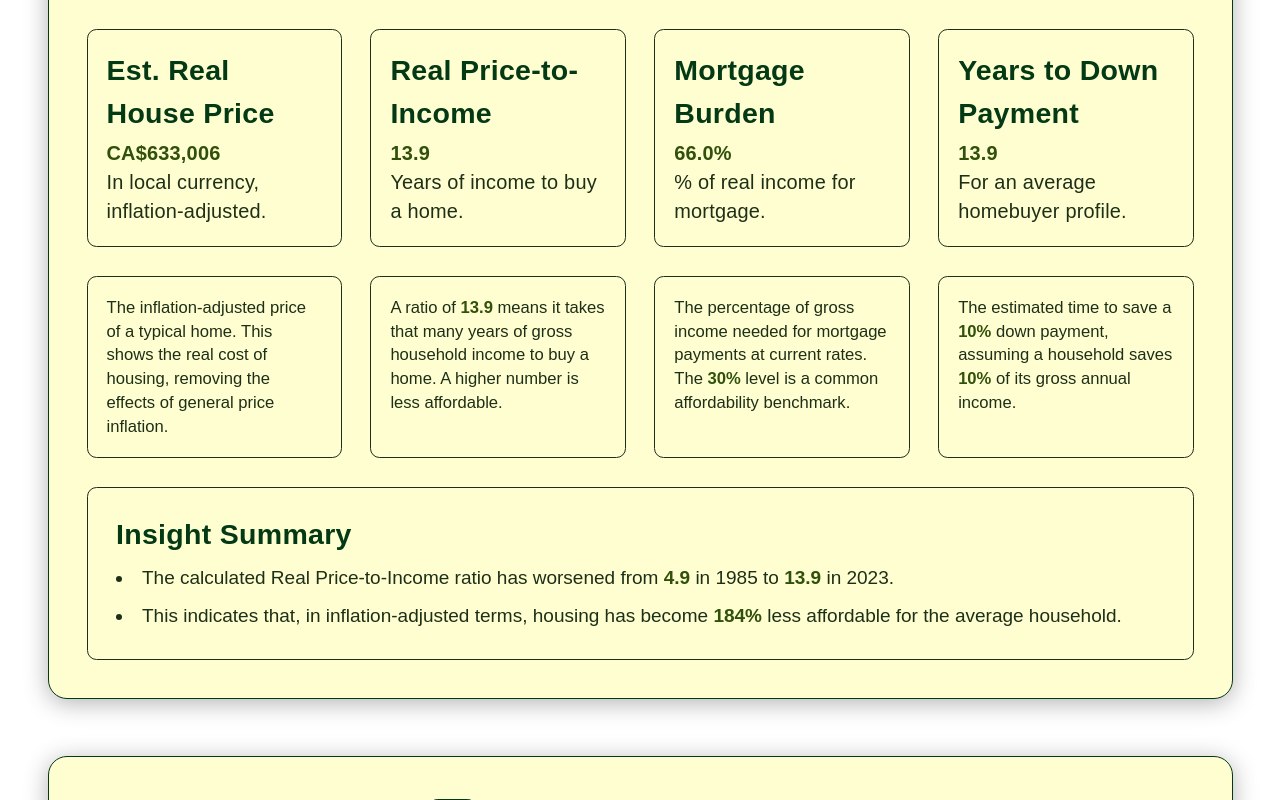
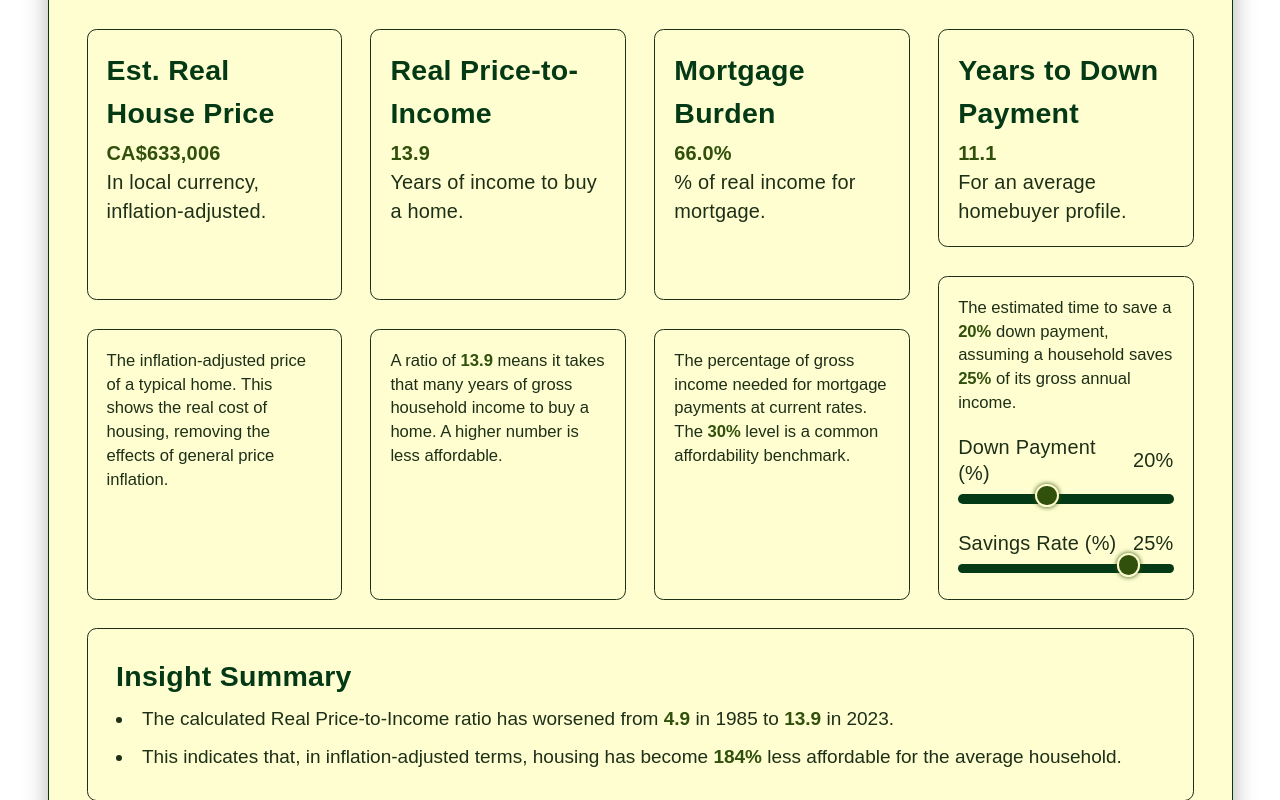
Before and after one commit to JoseAlpineTech/buying-house, a Next.js app: page /en in a window 1280 px wide. Shown: the part 576-1376 px from the top of the page. Built offline with nearby package versions, Linux system fonts and the light colour scheme; a web font is replaced by a local one.

Commit message:
Improves comparison table and snapshot

```diff
--- a/app/[locale]/page.tsx
+++ b/app/[locale]/page.tsx
@@ -35,7 +35,7 @@ import MobileControls from "../../components/ui/MobileControls";
 import MobileCountrySelector from "../../components/ui/MobileCountrySelector";
 import MobileLanguageSelector from "../../components/ui/MobileLanguageSelector";
 
-// Dynamically import chart components to code-split them
+// Dynamically import chart components
 const IncomeChart = dynamic(
   () =>
     import("../../components/charts/IncomeChart").then((mod) => mod.IncomeChart),
@@ -74,7 +74,6 @@ export const runtime = "edge";
 
 const ltv = 90;
 const term = 30;
-const savingsRate = 10;
 
 export default function Home() {
   const [selectedCountry, setSelectedCountry] = useState<string>("CAN");
@@ -90,6 +89,10 @@ export default function Home() {
     direction: "ascending",
   });
 
+  // 🔥 Shared slider state (NEW)
+  const [downPaymentPct, setDownPaymentPct] = useState(20);
+  const [savingsRate, setSavingsRate] = useState(25);
+
   const t = useTranslations();
 
   const countryData =
@@ -103,16 +106,13 @@ export default function Home() {
   const currency =
     currencies[selectedCountry as keyof typeof currencies] ?? currencies.USA;
 
+  // Build comparison table
   const comparisonData: ComparisonData[] = useMemo(() => {
     return Object.keys(affordabilityData)
       .map((countryCode): ComparisonData | null => {
         const cData =
           affordabilityData[countryCode as keyof typeof affordabilityData];
-        if (
-          !cData ||
-          !cData.realIncome?.length ||
-          !cData.mortgageRate?.length
-        )
+        if (!cData || !cData.realIncome?.length || !cData.mortgageRate?.length)
           return null;
 
         const endYear = cData.realIncome.slice(-1)[0].year;
@@ -135,9 +135,11 @@ export default function Home() {
 
         const payment = calcMortgagePayment(rate, metrics.housePrice, ltv, term);
         const mps = calcMPS(metrics.income, payment);
-        const ydp = calcYDP(
+
+        // Use shared sliders for YDP
+        const computedYdp = calcYDP(
           metrics.housePrice,
-          ltv,
+          100 - downPaymentPct,
           metrics.income,
           savingsRate,
         );
@@ -150,12 +152,12 @@ export default function Home() {
             ] ?? countryCode,
           pti: metrics.pti,
           mps,
-          ydp,
+          ydp: computedYdp,
           year: endYear,
         };
       })
       .filter((x): x is ComparisonData => x !== null);
-  }, []);
+  }, [downPaymentPct, savingsRate]);
 
   const comparisonSubtitle = useMemo(() => {
     if (!sortConfig) return "";
@@ -214,6 +216,7 @@ export default function Home() {
           dataEndYear={0}
           currency={currency.code}
         />
+
         <MobileControls
           onCountryClick={() => setIsCountrySelectorOpen(true)}
           onLanguageClick={() => setIsLanguageSelectorOpen(true)}
@@ -227,6 +230,7 @@ export default function Home() {
           selectedCountry={selectedCountry}
           onSelect={setSelectedCountry}
         />
+
         <MobileLanguageSelector
           isOpen={isLanguageSelectorOpen}
           onClose={() => setIsLanguageSelectorOpen(false)}
@@ -264,7 +268,13 @@ export default function Home() {
     term,
   );
   const mps = calcMPS(income, monthlyPayment);
-  const ydp = calcYDP(housePrice, ltv, income, savingsRate);
+
+  const ydp = calcYDP(
+    housePrice,
+    100 - downPaymentPct,
+    income,
+    savingsRate,
+  );
 
   const baseHousePrice = BASE_HOUSE_PRICES_2015[selectedCountry];
   const startIncome = countryData.realIncome[0]?.value;
@@ -292,41 +302,31 @@ export default function Home() {
           endYear={endYear}
           selectedCountryName={selectedCountryName}
           housePrice={housePrice}
+          income={income}
           pti={pti}
           mps={mps}
           ydp={ydp}
           monthlyPayment={monthlyPayment}
           insightSummary={insightSummary}
           currency={currency.code}
+          downPaymentPct={downPaymentPct}
+          savingsRate={savingsRate}
+          setDownPaymentPct={setDownPaymentPct}
+          setSavingsRate={setSavingsRate}
         />
       </SectionCard>
 
       <ChartCard
         title={t("Page.chartCard_RealHouseholdIncome_title")}
         chartComponent={
-          <IncomeChart
-            countryData={countryData}
-            countryCode={selectedCountry}
-          />
+          <IncomeChart countryData={countryData} countryCode={selectedCountry} />
         }
         explanationTitle={t("ChartCard.explanationTitle")}
         explanationContent={
           <>
-            <p
-              dangerouslySetInnerHTML={{
-                __html: t.raw("ChartCard.incomeExplanation.p1"),
-              }}
-            />
-            <p
-              dangerouslySetInnerHTML={{
-                __html: t.raw("ChartCard.incomeExplanation.p2"),
-              }}
-            />
-            <p
-              dangerouslySetInnerHTML={{
-                __html: t.raw("ChartCard.incomeExplanation.p3"),
-              }}
-            />
+            <p dangerouslySetInnerHTML={{ __html: t.raw("ChartCard.incomeExplanation.p1") }} />
+            <p dangerouslySetInnerHTML={{ __html: t.raw("ChartCard.incomeExplanation.p2") }} />
+            <p dangerouslySetInnerHTML={{ __html: t.raw("ChartCard.incomeExplanation.p3") }} />
           </>
         }
       />
@@ -342,16 +342,8 @@ export default function Home() {
         explanationTitle={t("ChartCard.explanationTitle")}
         explanationContent={
           <>
-            <p
-              dangerouslySetInnerHTML={{
-                __html: t.raw("ChartCard.ptiExplanation.p1"),
-              }}
-            />
-            <p
-              dangerouslySetInnerHTML={{
-                __html: t.raw("ChartCard.ptiExplanation.p2"),
-              }}
-            />
+            <p dangerouslySetInnerHTML={{ __html: t.raw("ChartCard.ptiExplanation.p1") }} />
+            <p dangerouslySetInnerHTML={{ __html: t.raw("ChartCard.ptiExplanation.p2") }} />
           </>
         }
       />
@@ -370,21 +362,9 @@ export default function Home() {
         explanationTitle={t("ChartCard.explanationTitle")}
         explanationContent={
           <>
-            <p
-              dangerouslySetInnerHTML={{
-                __html: t.raw("ChartCard.mortgageBurdenExplanation.p1"),
-              }}
-            />
-            <p
-              dangerouslySetInnerHTML={{
-                __html: t.raw("ChartCard.mortgageBurdenExplanation.p2"),
-              }}
-            />
-            <p
-              dangerouslySetInnerHTML={{
-                __html: t.raw("ChartCard.mortgageBurdenExplanation.p3"),
-              }}
-            />
+            <p dangerouslySetInnerHTML={{ __html: t.raw("ChartCard.mortgageBurdenExplanation.p1") }} />
+            <p dangerouslySetInnerHTML={{ __html: t.raw("ChartCard.mortgageBurdenExplanation.p2") }} />
+            <p dangerouslySetInnerHTML={{ __html: t.raw("ChartCard.mortgageBurdenExplanation.p3") }} />
           </>
         }
       />
@@ -395,21 +375,9 @@ export default function Home() {
         explanationTitle={t("ChartCard.explanationTitle")}
         explanationContent={
           <>
-            <p
-              dangerouslySetInnerHTML={{
-                __html: t.raw("ChartCard.priceToRentExplanation.p1"),
-              }}
-            />
-            <p
-              dangerouslySetInnerHTML={{
-                __html: t.raw("ChartCard.priceToRentExplanation.p2"),
-              }}
-            />
-            <p
-              dangerouslySetInnerHTML={{
-                __html: t.raw("ChartCard.priceToRentExplanation.p3"),
-              }}
-            />
+            <p dangerouslySetInnerHTML={{ __html: t.raw("ChartCard.priceToRentExplanation.p1") }} />
+            <p dangerouslySetInnerHTML={{ __html: t.raw("ChartCard.priceToRentExplanation.p2") }} />
+            <p dangerouslySetInnerHTML={{ __html: t.raw("ChartCard.priceToRentExplanation.p3") }} />
           </>
         }
       />
@@ -420,21 +388,9 @@ export default function Home() {
         explanationTitle={t("ChartCard.explanationTitle")}
         explanationContent={
           <>
-            <p
-              dangerouslySetInnerHTML={{
-                __html: t.raw("ChartCard.totalHouseholdsExplanation.p1"),
-              }}
-            />
-            <p
-              dangerouslySetInnerHTML={{
-                __html: t.raw("ChartCard.totalHouseholdsExplanation.p2"),
-              }}
-            />
-            <p
-              dangerouslySetInnerHTML={{
-                __html: t.raw("ChartCard.totalHouseholdsExplanation.p3"),
-              }}
-            />
+            <p dangerouslySetInnerHTML={{ __html: t.raw("ChartCard.totalHouseholdsExplanation.p1") }} />
+            <p dangerouslySetInnerHTML={{ __html: t.raw("ChartCard.totalHouseholdsExplanation.p2") }} />
+            <p dangerouslySetInnerHTML={{ __html: t.raw("ChartCard.totalHouseholdsExplanation.p3") }} />
           </>
         }
       />
@@ -448,6 +404,10 @@ export default function Home() {
           selectedCountryCode={selectedCountry}
           sortConfig={sortConfig}
           setSortConfig={setSortConfig}
+          downPaymentPct={downPaymentPct}
+          savingsRate={savingsRate}
+          setDownPaymentPct={setDownPaymentPct}
+          setSavingsRate={setSavingsRate}
         />
       </CollapsibleSectionCard>
 
@@ -498,6 +458,7 @@ export default function Home() {
         endIndexValue={endIndexValue}
         currency={currency.code}
       />
+
       <MobileControls
         onCountryClick={() => setIsCountrySelectorOpen(true)}
         onLanguageClick={() => setIsLanguageSelectorOpen(true)}
@@ -511,6 +472,7 @@ export default function Home() {
         selectedCountry={selectedCountry}
         onSelect={setSelectedCountry}
       />
+
       <MobileLanguageSelector
         isOpen={isLanguageSelectorOpen}
         onClose={() => setIsLanguageSelectorOpen(false)}
--- a/components/home/ComparisonTable.tsx
+++ b/components/home/ComparisonTable.tsx
@@ -4,6 +4,7 @@ import { useMemo, useState } from "react";
 import { motion } from "framer-motion";
 import { useTranslations } from "next-intl";
 import { countryCodeMap } from "../../data/countryCodes";
+import { calcYDP } from "../../lib/metrics";
 
 export interface ComparisonData {
   countryCode: string;
@@ -24,6 +25,12 @@ interface ComparisonTableProps {
   setSortConfig: (
     config: { key: SortKey; direction: SortDirection } | null
   ) => void;
+
+  // NEW shared slider props
+  downPaymentPct: number;
+  savingsRate: number;
+  setDownPaymentPct: (value: number) => void;
+  setSavingsRate: (value: number) => void;
 }
 
 const SortIcon = ({ direction }: { direction: SortDirection | null }) => {
@@ -41,6 +48,11 @@ export default function ComparisonTable({
   selectedCountryCode,
   sortConfig,
   setSortConfig,
+
+  downPaymentPct,
+  savingsRate,
+  setDownPaymentPct,
+  setSavingsRate,
 }: ComparisonTableProps) {
   const t = useTranslations("ComparisonTable");
   const [yearMode, setYearMode] = useState<"latest" | "common">("latest");
@@ -52,18 +64,16 @@ export default function ComparisonTable({
     if (!years.length) return null;
 
     const yearCounts = years.reduce(
-      (acc, year) => {
-        acc[year] = (acc[year] || 0) + 1;
+      (acc, y) => {
+        acc[y] = (acc[y] || 0) + 1;
         return acc;
       },
       {} as Record<number, number>
     );
 
-    const mostCommonYear = Object.keys(yearCounts)
+    return Object.keys(yearCounts)
       .map(Number)
       .reduce((a, b) => (yearCounts[a] > yearCounts[b] ? a : b));
-
-    return mostCommonYear;
   }, [data]);
 
   const alignedData = useMemo(() => {
@@ -128,6 +138,49 @@ export default function ComparisonTable({
 
   return (
     <div className="overflow-x-auto">
+
+      {/* ====================== */}
+      {/*  Shared Slider Controls */}
+      {/* ====================== */}
+
+      <div className="flex flex-row gap-4 mb-6 w-full">
+
+        <div className="w-full">
+          <label className="text-xs flex items-center justify-between mb-1">
+            <span>{t("ydpSlider_downPayment")}</span>
+            <span>{downPaymentPct}%</span>
+          </label>
+          <input
+            type="range"
+            min={0}
+            max={50}
+            value={downPaymentPct}
+            onChange={(e) => setDownPaymentPct(Number(e.target.value))}
+            className="w-full"
+          />
+        </div>
+
+        <div className="w-full">
+          <label className="text-xs flex items-center justify-between mb-1">
+            <span>{t("ydpSlider_savingsRate")}</span>
+            <span>{savingsRate}%</span>
+          </label>
+          <input
+            type="range"
+            min={1}
+            max={30}
+            value={savingsRate}
+            onChange={(e) => setSavingsRate(Number(e.target.value))}
+            className="w-full"
+          />
+        </div>
+
+      </div>
+
+      {/* ================== */}
+      {/*  Year Alignment UI */}
+      {/* ================== */}
+
       <div className="flex gap-4 items-center mb-4">
         <span className="text-[--color-label] text-sm">
           {t("alignToggle.label")}:
@@ -155,6 +208,10 @@ export default function ComparisonTable({
           {commonYear !== null && ` (${commonYear})`}
         </button>
       </div>
+
+      {/* ========= */}
+      {/*  TABLE    */}
+      {/* ========= */}
 
       <table className="w-full text-left">
         <thead>
@@ -217,16 +274,19 @@ export default function ComparisonTable({
                 </td>
               )}
 
+              {/* PTI */}
               <td className="py-2 px-2 md:px-4">
                 {item.pti !== null ? item.pti.toFixed(1) : "N/A"}
               </td>
 
+              {/* MPS */}
               <td className="py-2 px-2 md:px-4">
                 {item.mps !== null && isFinite(item.mps)
                   ? item.mps.toFixed(1)
                   : "N/A"}
               </td>
 
+              {/* YDP (based on shared sliders) */}
               <td className="py-2 px-2 md:px-4">
                 {item.ydp !== null && isFinite(item.ydp)
                   ? item.ydp.toFixed(1)
--- a/components/home/Snapshot.tsx
+++ b/components/home/Snapshot.tsx
@@ -1,18 +1,27 @@
 "use client";
 
 import { useTranslations } from "next-intl";
+import { useMemo } from "react";
+import { calcYDP } from "../../lib/metrics";
 
 interface SnapshotProps {
   startYear: number;
   endYear: number;
   selectedCountryName: string;
   housePrice: number;
+  income: number;
   pti: number;
   mps: number;
   ydp: number;
   monthlyPayment: number;
   insightSummary: string[];
   currency: string;
+
+  // NEW shared slider props
+  downPaymentPct: number;
+  savingsRate: number;
+  setDownPaymentPct: (value: number) => void;
+  setSavingsRate: (value: number) => void;
 }
 
 const ExplanationCard = ({ children }: { children: React.ReactNode }) => (
@@ -44,13 +53,36 @@ export default function Snapshot({
   endYear,
   selectedCountryName,
   housePrice,
+  income,
   pti,
   mps,
   ydp,
+  monthlyPayment,
   insightSummary,
   currency,
+
+  downPaymentPct,
+  savingsRate,
+  setDownPaymentPct,
+  setSavingsRate,
 }: SnapshotProps) {
   const t = useTranslations("Snapshot");
+
+  const liveLtv = useMemo(() => 100 - downPaymentPct, [downPaymentPct]);
+
+  const liveYdp = useMemo(() => {
+    return calcYDP(housePrice, liveLtv, income, savingsRate);
+  }, [housePrice, liveLtv, income, savingsRate]);
+
+  // Replace static 10% with live values
+  const liveExplanation4 = useMemo(() => {
+    let text = t.raw("explanation4");
+
+    text = text.replace("10%</strong>", `${downPaymentPct}%</strong>`);
+    text = text.replace("10%</strong>", `${savingsRate}%</strong>`);
+
+    return text;
+  }, [t, downPaymentPct, savingsRate]);
 
   return (
     <div>
@@ -116,17 +148,57 @@ export default function Snapshot({
         <div className="flex flex-col gap-6">
           <MetricCard
             label={t("ydpLabel")}
-            value={ydp > 0 && isFinite(ydp) ? `${ydp.toFixed(1)}` : "N/A"}
+            value={
+              liveYdp > 0 && isFinite(liveYdp)
+                ? `${liveYdp.toFixed(1)}`
+                : "N/A"
+            }
             unit={t("ydpUnit")}
           />
+
           <ExplanationCard>
-            {t.rich("explanation4", {
-              strong: (chunks) => <strong>{chunks}</strong>,
-            })}
+            <div
+              dangerouslySetInnerHTML={{
+                __html: liveExplanation4,
+              }}
+            />
+
+            {/* Down Payment Slider */}
+            <div className="mt-4">
+              <label className="text-xs flex items-center justify-between">
+                <span>{t("ydpSlider_downPayment")}</span>
+                <span>{downPaymentPct}%</span>
+              </label>
+              <input
+                type="range"
+                min={0}
+                max={50}
+                value={downPaymentPct}
+                onChange={(e) => setDownPaymentPct(Number(e.target.value))}
+                className="w-full mt-1"
+              />
+            </div>
+
+            {/* Savings Rate Slider */}
+            <div className="mt-4">
+              <label className="text-xs flex items-center justify-between">
+                <span>{t("ydpSlider_savingsRate")}</span>
+                <span>{savingsRate}%</span>
+              </label>
+              <input
+                type="range"
+                min={1}
+                max={30}
+                value={savingsRate}
+                onChange={(e) => setSavingsRate(Number(e.target.value))}
+                className="w-full mt-1"
+              />
+            </div>
           </ExplanationCard>
         </div>
       </div>
 
+      {/* Insights */}
       <div className="mt-6 border border-[--color-border] rounded-lg bg-[--color-card] p-6">
         <h3 className="text-2xl font-semibold text-[--color-label] mb-2">
           {t("insightsTitle")}
--- a/messages/en.json
+++ b/messages/en.json
@@ -106,7 +106,9 @@
       "label": "Year mode",
       "latest": "Show latest available year",
       "common": "Align to common year"
-    }
+    },
+    "ydpSlider_downPayment": "Down Payment (%)",
+    "ydpSlider_savingsRate": "Savings Rate (%)"
   },
   "Snapshot": {
     "title": "Snapshot for {countryName} in {endYear}",
@@ -123,7 +125,9 @@
     "explanation2": "A ratio of <strong>{pti}</strong> means it takes that many years of gross household income to buy a home. A higher number is less affordable.",
     "explanation3": "The percentage of gross income needed for mortgage payments at current rates. The <strong>30%</strong> level is a common affordability benchmark.",
     "explanation4": "The estimated time to save a <strong>10%</strong> down payment, assuming a household saves <strong>10%</strong> of its gross annual income.",
-    "insightsTitle": "Insight Summary"
+    "insightsTitle": "Insight Summary",
+    "ydpSlider_downPayment": "Down Payment (%)",
+    "ydpSlider_savingsRate": "Savings Rate (%)"
   },
   "AssetPerformanceSimulation": {
     "disclaimer": "This simulation compares long-term outcomes for buying a home versus renting and investing. It uses simplified assumptions based on historical averages. All figures are inflation-adjusted. These are projections, not predictions — nobody can forecast future markets or housing prices.",
--- a/messages/ja.json
+++ b/messages/ja.json
@@ -106,7 +106,9 @@
       "label": "年モード",
       "latest": "最新年を表示",
       "common": "同一年で比較"
-    }
+    },
+    "ydpSlider_downPayment": "頭金 (%)",
+    "ydpSlider_savingsRate": "貯蓄率 (%)"
   },
   "Snapshot": {
     "title": "{countryName} の {endYear} 年スナップショット",
@@ -123,7 +125,9 @@
     "explanation2": "<strong>{pti}</strong> は購入に必要な所得年数を示します。値が大きいほど負担が重いことを意味します。",
     "explanation3": "最新の金利を用いて算出した住宅ローン支出の割合です。",
     "explanation4": "世帯が年収の<strong>10%</strong>を貯蓄すると仮定した場合の頭金（10%）達成までの推定期間です。",
-    "insightsTitle": "要点まとめ"
+    "insightsTitle": "要点まとめ",
+    "ydpSlider_downPayment": "頭金 (%)",
+    "ydpSlider_savingsRate": "貯蓄率 (%)"
   },
   "AssetPerformanceSimulation": {
     "disclaimer": "このシミュレーションは、購入と賃貸＋投資の長期的な資産形成の差を比較します。すべて物価調整済みで、歴史的平均に基づく簡易モデルです。将来を予測するものではありません。",
--- a/messages/ko.json
+++ b/messages/ko.json
@@ -106,7 +106,9 @@
       "label": "연도 모드",
       "latest": "최신 연도 표시",
       "common": "동일 연도로 정렬"
-    }
+    },
+    "ydpSlider_downPayment": "초기 부담금 (%)",
+    "ydpSlider_savingsRate": "저축률 (%)"
   },
   "Snapshot": {
     "title": "{countryName} – {endYear}년 스냅샷",
@@ -123,7 +125,9 @@
     "explanation2": "<strong>{pti}</strong>은 필요한 소득 연수를 의미하며 값이 높을수록 부담이 큽니다.",
     "explanation3": "최신 금리를 기준으로 계산한 모기지 지출 비율입니다.",
     "explanation4": "가구가 연 소득의 <strong>10%</strong>를 저축한다고 가정했을 때 10% 다운페이를 모으는 데 걸리는 예상 기간입니다.",
-    "insightsTitle": "요약 인사이트"
+    "insightsTitle": "요약 인사이트",
+    "ydpSlider_downPayment": "초기 부담금 (%)",
+    "ydpSlider_savingsRate": "저축률 (%)"
   },
   "AssetPerformanceSimulation": {
     "disclaimer": "이 시뮬레이션은 구매 vs. 임대+투자의 장기적인 자산 형성 차이를 비교합니다. 모든 값은 물가 조정값이며, 역사적 평균 기반의 단순 모델입니다. 미래를 예측하는 것은 아닙니다.",
```
Also changed, not shown: messages/de.json (+6 -2 lines), messages/es.json (+6 -2 lines), messages/fr.json (+6 -2 lines), messages/it.json (+6 -2 lines), messages/pt.json (+6 -2 lines).
